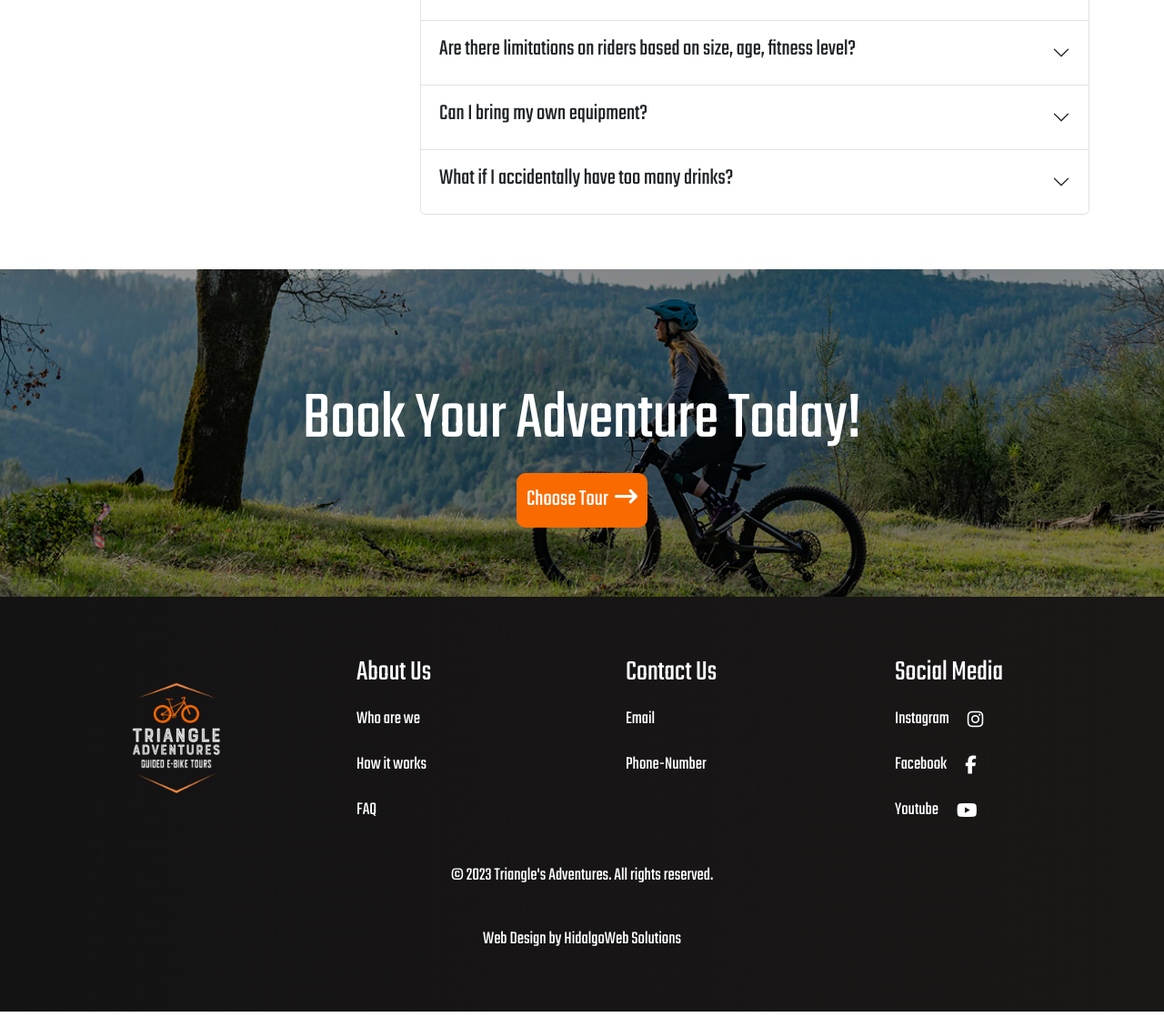
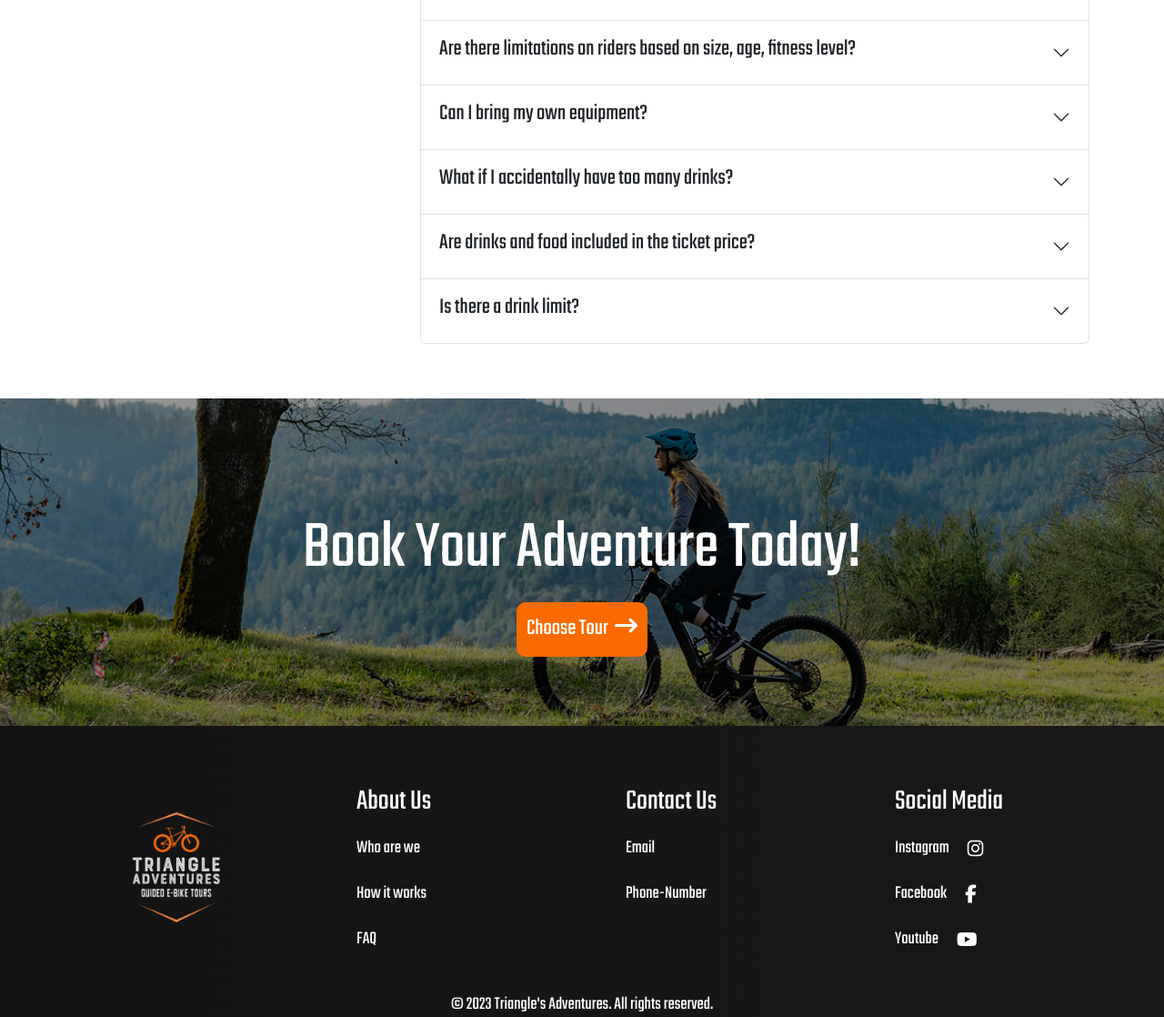
Before and after one commit to learrieta/TriangleAdventures, a Django app: page /faq/ in a window 1280 px wide. Shown: the part 1074-2192 px from the top of the page at 91% size. Run offline with Django 4.2, Linux system fonts and the light colour scheme; some libraries are stand-ins or nearby versions.

Commit message:
Railway Deploy

```diff
--- a/base/templates/base/faq.html
+++ b/base/templates/base/faq.html
@@ -160,6 +160,39 @@
                            </div>
                         </div>
                     </div>
+                    <div class="accordion-item">
+                        <h2 class="accordion-header" id="headingThree">
+                          <button class="accordion-button collapsed" type="button" data-bs-toggle="collapse" data-bs-target="#collapseNine" aria-expanded="false" aria-controls="collapseNine">
+                            <h1 class="accordion_title">Are drinks and food included in the ticket price?</h1>
+                          </button>
+                        </h2>
+                        <div id="collapseNine" class="accordion-collapse collapse" aria-labelledby="headingThree" data-bs-parent="#accordionExample">
+                            <div class="accordion-body">
+                                <p class="faq_elemets">Your first restaurant stop
+                                  will include one smash burger or one bean burger (vegetarian), plus one flight of
+                                  beer (or soda). The last stop on the tour is a brewery and will also include one beer
+                                  on us. Please bring ID and credit card for additional purchases you may want to
+                                  make.
+                                </p>
+                           </div>
+                        </div>
+                    </div>
+                    <div class="accordion-item">
+                        <h2 class="accordion-header" id="headingThree">
+                          <button class="accordion-button collapsed" type="button" data-bs-toggle="collapse" data-bs-target="#collapseTen" aria-expanded="false" aria-controls="collapseTen">
+                            <h1 class="accordion_title">Is there a drink limit?</h1>
+                          </button>
+                        </h2>
+                        <div id="collapseTen" class="accordion-collapse collapse" aria-labelledby="headingThree" data-bs-parent="#accordionExample">
+                            <div class="accordion-body">
+                                <p class="faq_elemets">During this 3 hour tour, we will include a flight sampler and a
+                                  beer on the house. You are welcome to purchase any additional food/beer you want, but
+                                  please be advised that anyone who is noticeably inebriated will not be allowed to
+                                  continue on the adventure.
+                                </p>
+                           </div>
+                        </div>
+                    </div>
                 </div>
             </div>
         </div>
--- a/base/templates/base/home.html
+++ b/base/templates/base/home.html
@@ -75,7 +75,7 @@
                         </a>
                     </div>
                     <div class="card-body home_card_padding">
-                        <h4 class="card-title home_card_ttext">3 Hour Brewery Adventure</h4>
+                        <h4 class="card-title home_card_ttext">Burgers, Brews, and Scenery too</h4>
                         <p class="card-text home_card_tetext">Stop at one of the Triangle's premiere breweries (brewery may change depending on route and starting location).</p>
                     </div>
                 </div>
--- a/base/templates/base/threehour.html
+++ b/base/templates/base/threehour.html
@@ -7,7 +7,7 @@
         <div class="container">
           <div class="row">
             <div class="col-xs-12 col-md-8 col align-self-center">
-              <h1 class="tour_title_two">3 Hour Brewery Adventure</h1>
+              <h1 class="tour_title_two">Burgers, Brews, and Scenery too.</h1>
             </div>
             <div class="col-xs-12 col-md-4 ">
               <div class="card" style="width: 100%;height: 100%;">
--- a/base/templates/base/tours.html
+++ b/base/templates/base/tours.html
@@ -23,7 +23,7 @@
                     <p class="home_paragraph_tour">
                         Our E-Bike tours are perfect for people of any fitness level. E-Bikes use an electric assist motor to help you pedal and fly up hills.<br>
                         <br>
-                        E-Bikes are a fantastic options for touring and exploring – experience the best of Raleigh's history and terrain while enjoying our best beverages at [Name of Pub].
+                        E-Bikes are a fantastic options for touring and exploring – experience some of the best of the Triangle’s hidden gems.
                     </p>
                 </div>
             </div>
@@ -123,7 +123,7 @@
                         </a>
                     </div>
                     <div class="card-body home_card_padding">
-                        <h4 class="card-title home_card_ttext">3 Hour Brewery Adventure</h4>
+                        <h4 class="card-title home_card_ttext">Burgers, Brews, and Scenery too</h4>
                         <p class="card-text home_card_tetext">Stop at one of the Triangle's premiere breweries (brewery may change depending on route and starting location).</p>
                     </div>
                 </div>
--- a/base/templates/base/who_we_are.html
+++ b/base/templates/base/who_we_are.html
@@ -59,7 +59,7 @@
                             <div class="card m-2">
                                 <div class="card-body">
                                     <h5 class="card-title">David Harrington</h5>
-                                    <p class="card-text">Jared grew up on a farm in Kansas and has been in Western North Carolina for the past five years. He developed his love for the outdoors at a young age when backpacking and camping became his favorite pastimes. After college, Jared ventured down the corporate path for a few years but eventually, mother nature came a-calling. If not found mountain biking or paddling the whitewater rivers of the Southeast, he may be found camping somewhere else!</p>
+                                    <p class="card-text">Hey everyone! My name is Dave and I’m excited to be your guide on our adventures. I’m an exercise and fitness enthusiast, but also a certified couch potato and TV buff in my down time. I’m a car enthusiast, amateur audiophile, love to cook, and am an avid dog dad. Look forward to meeting you out there on the trail!</p>
                                 </div>
                             </div>
 
@@ -80,7 +80,7 @@
                             <div class="card m-2">
                                 <div class="card-body">
                                     <h5 class="card-title">Marlo Harrington</h5>
-                                    <p class="card-text">Jared grew up on a farm in Kansas and has been in Western North Carolina for the past five years. He developed his love for the outdoors at a young age when backpacking and camping became his favorite pastimes. After college, Jared ventured down the corporate path for a few years but eventually, mother nature came a-calling. If not found mountain biking or paddling the whitewater rivers of the Southeast, he may be found camping somewhere else!</p>
+                                    <p class="card-text">Hello fellow e-bike adventurers! My name is Marlo, one of two amazing tour guides here at Triangle Adventures. I am originally from California and found my way to the beautiful North Carolina Triangle 19 years ago. I enjoy spending my free time on the beautiful Mountains to Sea trail running, biking, and e biking. My additional interests are my 3 dogs, watching my husband cook, and learning history about the trails and towns we ride through. I am happy to share portions of this beautiful trail and their history to our local friends, family and visitors to the Triangle area.  </p>
                                 </div>
                             </div>
 
```
